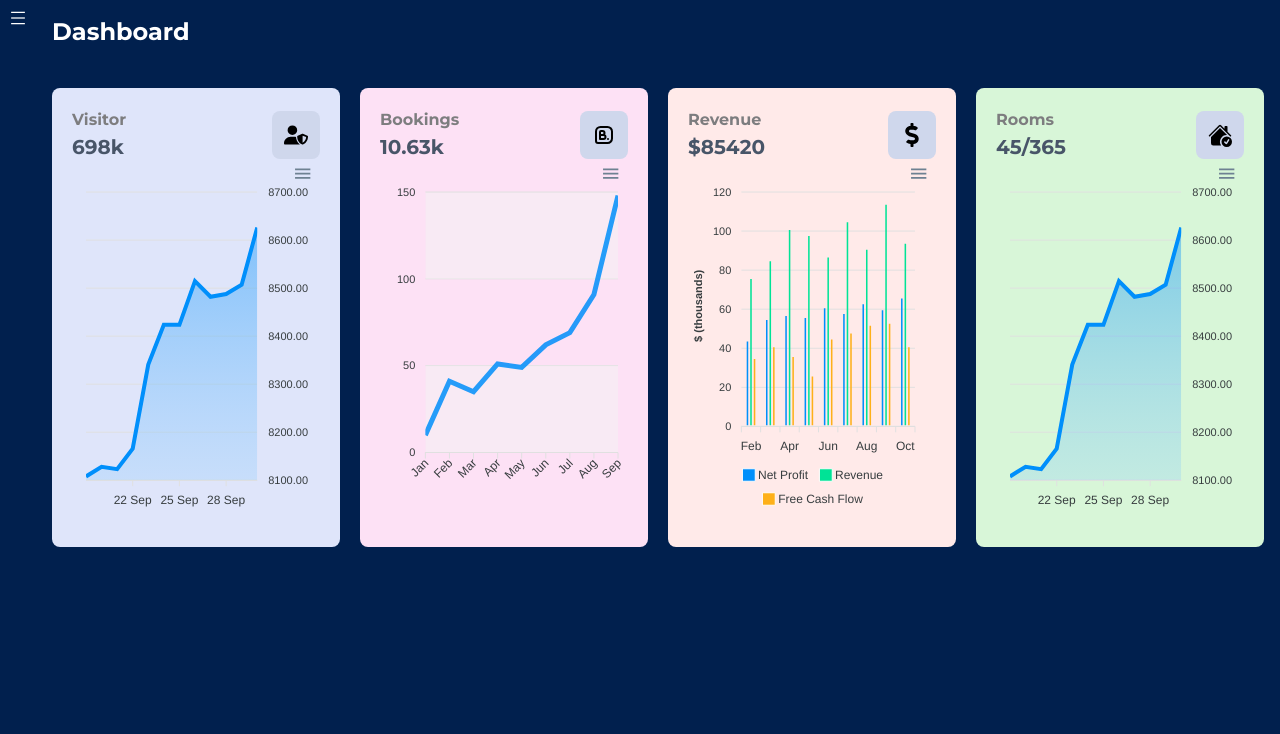
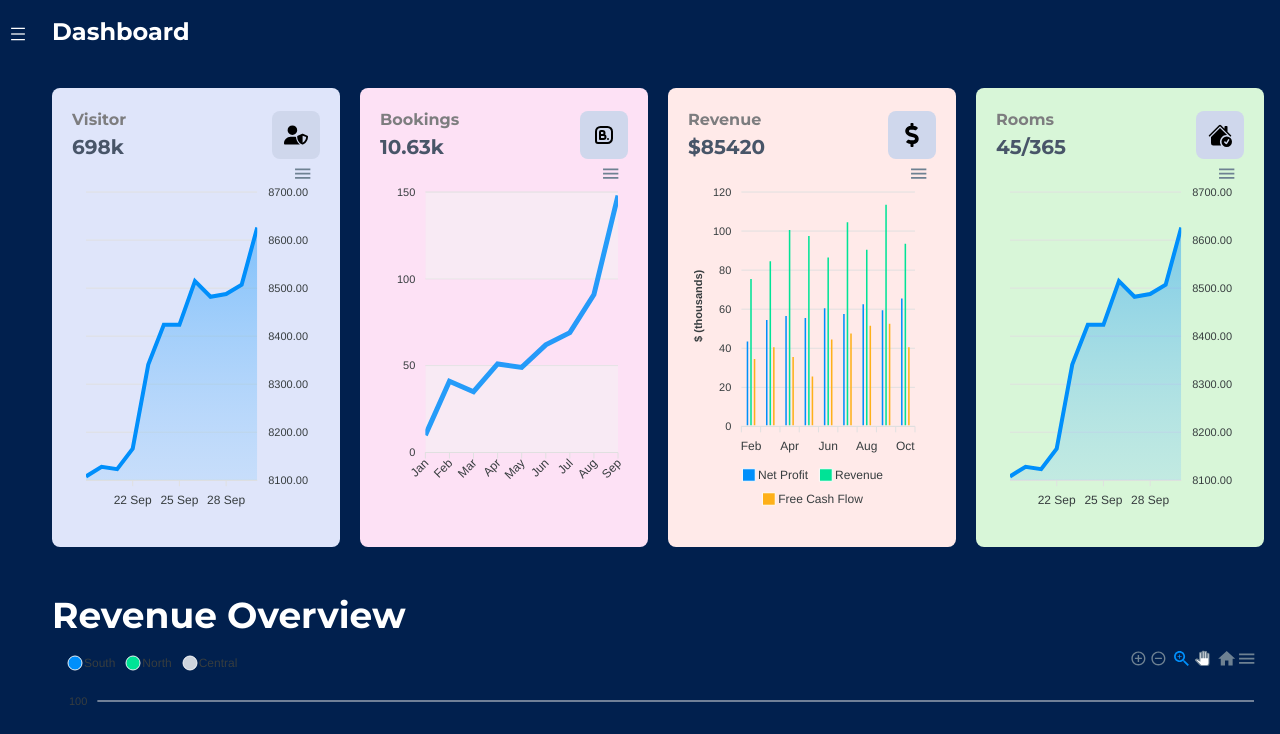
Before and after one commit to SwiftCode0325/PropertyBooking, a React (Vite) app: page /admin/dashboard in a window 1280 px wide. Shown: the top 734 px of the page. Built offline with nearby package versions, Linux system fonts and the light colour scheme; no server answers.

Commit message:
add admin chart revenue

```diff
--- /dev/null
+++ b/src/components/Charts/RevenueOverview.jsx
@@ -0,0 +1,91 @@
+import React from 'react';
+import ReactApexChart from 'react-apexcharts';
+
+// Define generateDayWiseTimeSeries
+function generateDayWiseTimeSeries(baseTime, count, range) {
+    const series = [];
+    let x = baseTime;
+    for (let i = 0; i < count; i++) {
+        x += 1000 * 60 * 60 * 24; // Add one day in milliseconds
+        series.push([x, Math.floor(Math.random() * (range.max - range.min + 1)) + range.min]);
+    }
+    return series;
+}
+
+class RevenueOverview extends React.Component {
+    constructor(props) {
+        super(props);
+
+        this.state = {
+            series: [
+                {
+                    name: 'South',
+                    data: generateDayWiseTimeSeries(new Date('11 Feb 2017 GMT').getTime(), 20, {
+                        min: 10,
+                        max: 60
+                    })
+                },
+                {
+                    name: 'North',
+                    data: generateDayWiseTimeSeries(new Date('11 Feb 2017 GMT').getTime(), 20, {
+                        min: 10,
+                        max: 20
+                    })
+                },
+                {
+                    name: 'Central',
+                    data: generateDayWiseTimeSeries(new Date('11 Feb 2017 GMT').getTime(), 20, {
+                        min: 10,
+                        max: 15
+                    })
+                }
+            ],
+            options: {
+                chart: {
+                    type: 'area',
+                    height: 350,
+                    stacked: true,
+                    events: {
+                        selection: function (chart, e) {
+                            console.log(new Date(e.xaxis.min))
+                        }
+                    },
+                },
+                colors: ['#008FFB', '#00E396', '#CED4DC'],
+                dataLabels: {
+                    enabled: false
+                },
+                stroke: {
+                    curve: 'monotoneCubic'
+                },
+                fill: {
+                    type: 'gradient',
+                    gradient: {
+                        opacityFrom: 0.6,
+                        opacityTo: 0.8,
+                    }
+                },
+                legend: {
+                    position: 'top',
+                    horizontalAlign: 'left'
+                },
+                xaxis: {
+                    type: 'datetime'
+                },
+            },
+        };
+    }
+
+    render() {
+        return (
+            <div>
+                <div id="chart" className='text-black'>
+                    <ReactApexChart options={this.state.options} series={this.state.series} type="area" height={350} />
+                </div>
+                <div id="html-dist"></div>
+            </div>
+        );
+    }
+}
+
+export default RevenueOverview;
--- a/src/components/admin/Navbar.jsx
+++ b/src/components/admin/Navbar.jsx
@@ -28,7 +28,7 @@ const Navbar = () => {
         {/* Drawer button to open the sidebar */}
         <label
           htmlFor="my-drawer"
-          className="p-2 drawer-button"
+          className="p-2 drawer-button mt-4"
           onClick={toggleDrawer}
         >
           <svg
@@ -63,7 +63,7 @@ const Navbar = () => {
        <h1 className='text-red'>X</h1>
         </label> */}
 
-        <ul className="menu bg-[#01204E] text-white min-h-full w-48 p-4">
+        <ul className="menu bg-[#01204E] text-white min-h-full w-[150px] pt-3">
           {/* Sidebar content here */}
 
           <li className="rounded-sm">
--- a/src/pages/Admin/Dashboard/Dashboard.jsx
+++ b/src/pages/Admin/Dashboard/Dashboard.jsx
@@ -7,12 +7,14 @@ import RevenueChart from "./../../../components/Charts/RevenueChart";
 import { BsFillHouseCheckFill } from "react-icons/bs";
 import RoomChart from "../../../components/Charts/RoomChart";
 import VisitorChart from "../../../components/Charts/VisitorChart";
+import RevenueOverview from "../../../components/Charts/RevenueOverview";
 
 const Dashboard = () => {
   return (
-    <div className="h-screen">
+    <div className="h-full">
       <h1 className="text-2xl font-bold">Dashboard</h1>
       <div className="mt-10">
+        {/* card 04 */}
         <div className="grid grid-cols md:grid-cols-4 lg:grid-cols-4 gap-5">
           {/* card 1 */}
           <div className="rounded-lg bg-[#DFE5FA] p-5 text-[16px] font-bold ">
@@ -80,6 +82,13 @@ const Dashboard = () => {
             </>
           </div>
         </div>
+        {/* card end 04 */}
+        <div className="mt-12">
+            <div>
+                <h1 className="text-4xl font-bold mb-3">Revenue Overview</h1>
+            </div>
+            <RevenueOverview/>
+        </div>
       </div>
     </div>
   );
```
